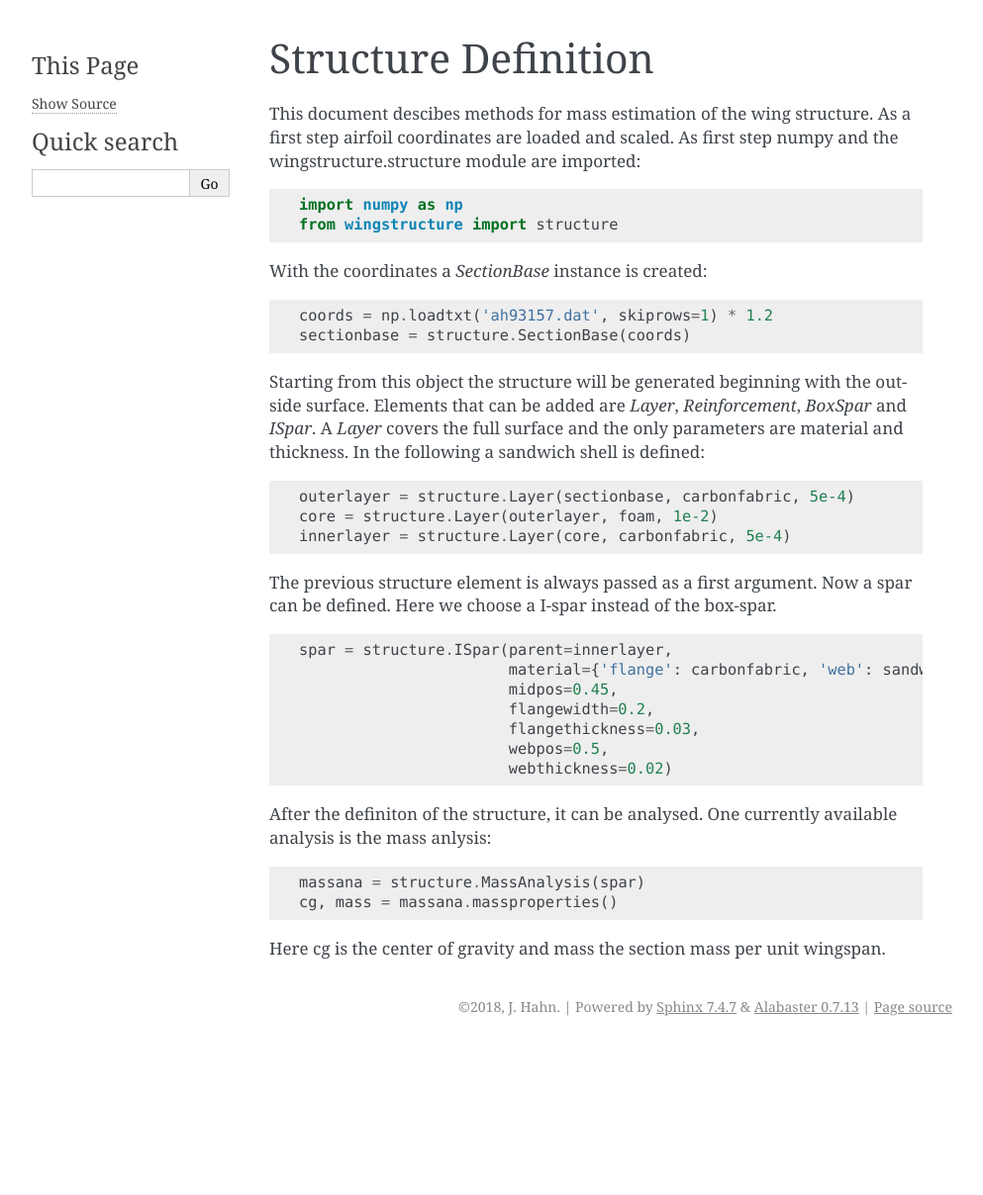
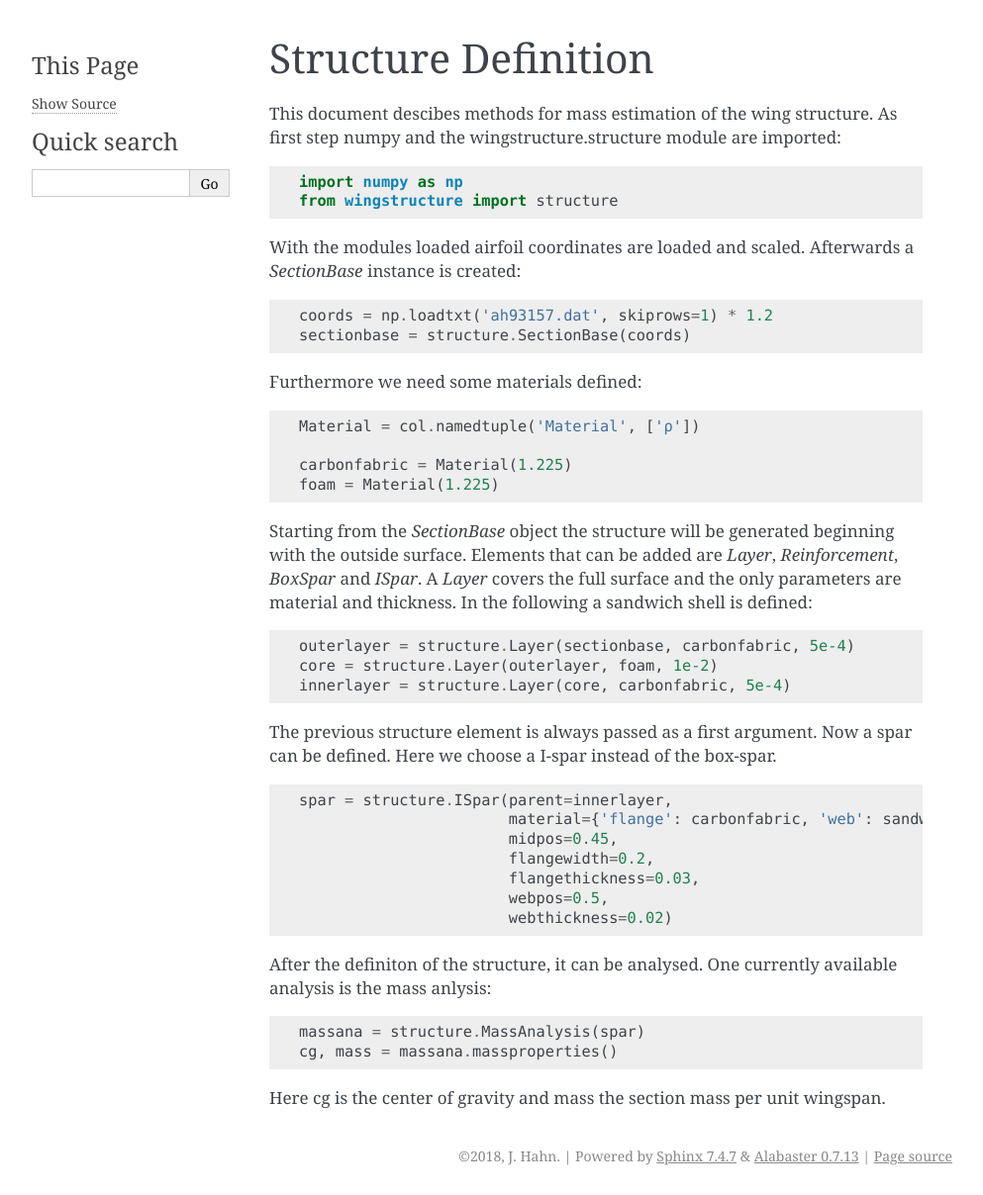
Before and after one commit to akafliegdarmstadt/wingstructure, a Sphinx documentation site: the page built from docs/usage/structure.rst, in a window 1280 px wide. Shown: the whole page at 99% size, without its empty margins (148-1141 px from the left). Built offline with Sphinx 7.4.7, drawn with Linux system fonts in a browser that asks for light colours; before the commit the page ends 1057 px from its top, so only the background shows below that.

Commit message:
fix documentation

```diff
--- a/docs/usage/structure.rst
+++ b/docs/usage/structure.rst
@@ -2,22 +2,31 @@
 Structure Definition
 ====================
 
-This document descibes methods for mass estimation of the wing structure. As a first step airfoil coordinates
-are loaded and scaled. As first step numpy and the wingstructure.structure module are imported:
+This document descibes methods for mass estimation of the wing structure. As first step numpy and the wingstructure.structure module are imported:
 
 .. code-block:: python
 
    import numpy as np
    from wingstructure import structure
 
-With the coordinates a *SectionBase* instance is created:
+With the modules loaded airfoil coordinates
+are loaded and scaled. Afterwards a *SectionBase* instance is created:
 
 .. code-block:: python
 
    coords = np.loadtxt('ah93157.dat', skiprows=1) * 1.2
    sectionbase = structure.SectionBase(coords)
 
-Starting from this object the structure will be generated beginning with the outside surface. Elements that can be
+Furthermore we need some materials defined:
+
+.. code-block:: python
+
+   Material = col.namedtuple('Material', ['ρ'])
+
+   carbonfabric = Material(1.225)
+   foam = Material(1.225)
+
+Starting from the *SectionBase* object the structure will be generated beginning with the outside surface. Elements that can be
 added are *Layer*, *Reinforcement*, *BoxSpar* and *ISpar*. A *Layer* covers the full surface and the only parameters
 are material and thickness. In the following a sandwich shell is defined:
 
```
